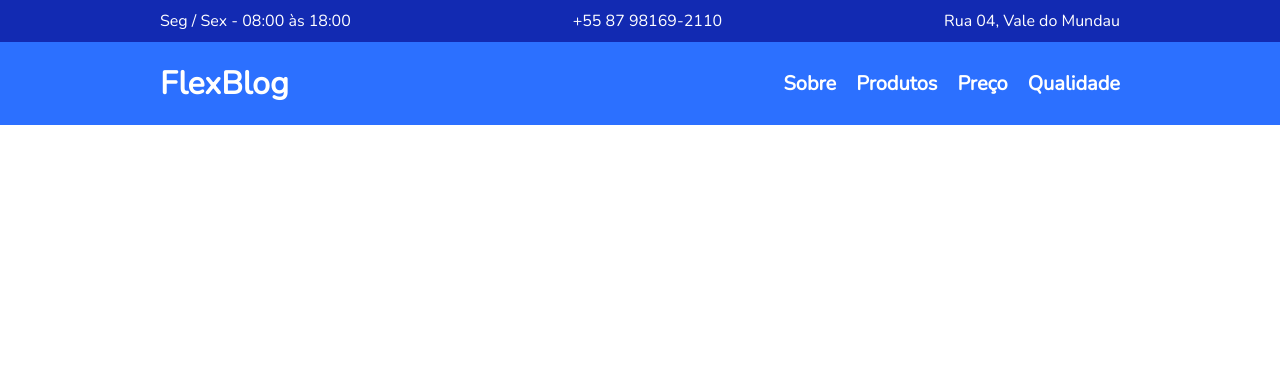
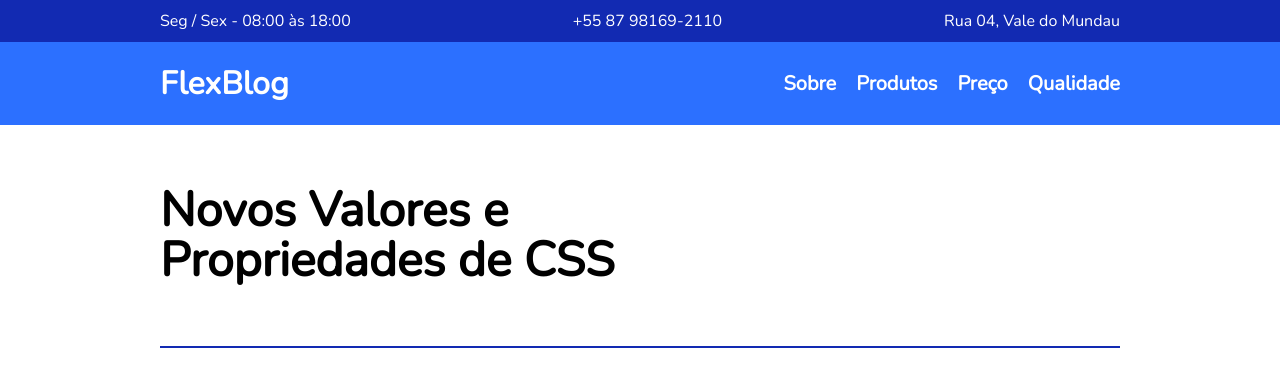
Before and after one commit to pauloUAG/flexblogReactJS, a React (Create React App) app: page / in a window 1280 px wide. Shown: the top 386 px of the page. Built offline with nearby package versions, Linux system fonts and the light colour scheme.

Commit message:
Termino da primeira secao do main

```diff
--- a/src/App.js
+++ b/src/App.js
@@ -2,12 +2,14 @@ import React from 'react';
 import {BrowserRouter} from 'react-router-dom';
 import Header from './components/header';
 import Menu from './components/menu';
+import Main from './pages/main'
 
 function App() {
   return (
     <BrowserRouter>
     <Header />
     <Menu />
+    <Main />
     </BrowserRouter>
   );
 }
--- a/src/pages/main/index.js
+++ b/src/pages/main/index.js
@@ -0,0 +1,12 @@
+import React from 'react'
+import './styles.css'
+
+const Main = () => {
+    return (
+        <section className="valores">
+            <h1>Novos Valores e<br/> Propriedades de CSS</h1>
+        </section>
+    );
+}
+
+export default Main;
--- a/src/pages/main/styles.css
+++ b/src/pages/main/styles.css
@@ -0,0 +1,9 @@
+.valores h1 {
+    max-width: 960px;
+    margin: 0 auto;
+    padding: 60px 0;
+    line-height: 1.05em;
+    font-size: 3em;
+    font-family: "Nunito", Helvetica, Arial, sans-serif;
+    border-bottom: 2px solid #122AB2;
+}
```
